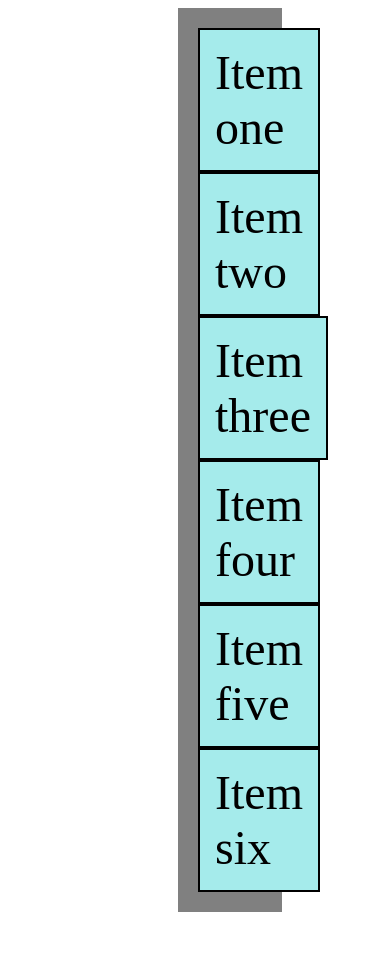
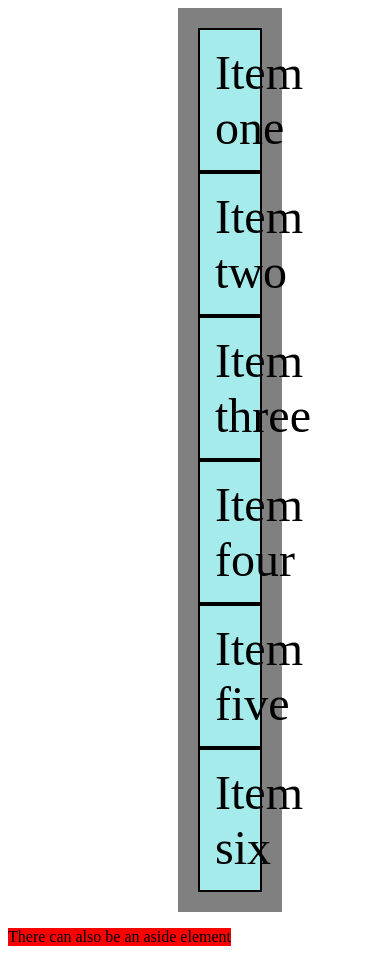
Before and after one commit to Sha78/flexbox-practice, a plain HTML site: page index.html in a window 390 px wide. Before the commit the page ends 920 px from the top, so only its background shows below. Drawn offline with Linux system fonts and the light colour scheme.

Commit message:
added new comments

```diff
--- a/index.html
+++ b/index.html
@@ -7,9 +7,20 @@
     <meta name="description" content="Practice with flexbox">
 
     <title>flexbox</title>
+
     <style>
+        /*Flexbox is a content based based layout module. Flexbox must have a parent element. All the children elements are known as flex items. I order to use the flexbox model a flex container must be defined as flex (ie display:flex;). The flex container properties are:
+
+            flex-direction
+            flex-wrap
+            flex-flow
+            justify-content
+            align-items
+            align-content
+*/
     .flexbox-container{
         display:flex;
+        flex-direction:row; /*sets direction of content in a row*/
         background-color: #808080;
         padding:60px;
         margin:0 100px 0 170px;
@@ -24,19 +35,31 @@
         border: 3px solid #000000;
 
     }
-    /*@media(max-width:110px) used for desktop web application*/
+    .content{
+        visibility:hidden; /*By setting visibilty to hidden content is hidden*/
+    }
+    /*@media(max-width:110px) used for desktop web application min-width is for mobile applications.*/
     @media(max-width:1100px){
         .flexbox-container{
         display:flex;
+        flex-direction:column; /*sets direction of content in a column*/
         background-color: #808080;
         padding:20px;
-        flex-wrap: wrap;
+        flex-wrap: nowrap;
 
     }
     .item1, .item2, .item3, .item4, .item5, .item6{
         background-color:rgb(165, 235, 235);
         font-size: 3em;
         border: 2px solid #000000;
+    }
+    .content > p{
+        display:inline-block;
+        position: relative;;
+        text-align:center;
+        visibility: visible; /*by setting visibility to visable content is shown*/
+        background-color:red;
+
     }
     }
     </style>
@@ -50,6 +73,9 @@
             <div class="item5">Item five</div>
             <div class="item6">Item six</div>
     </div>
+    <div class="content">
+        <p>There can also be an aside element</p>
+    </div>
 
 </body>
 </html>
```
